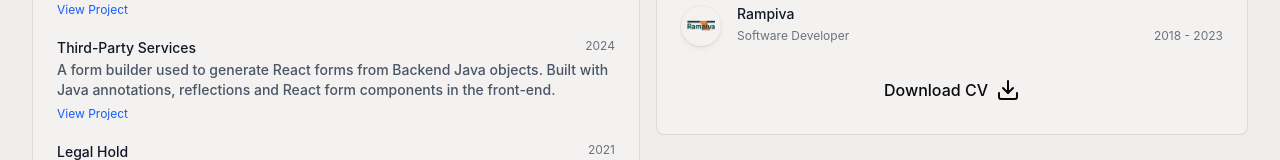
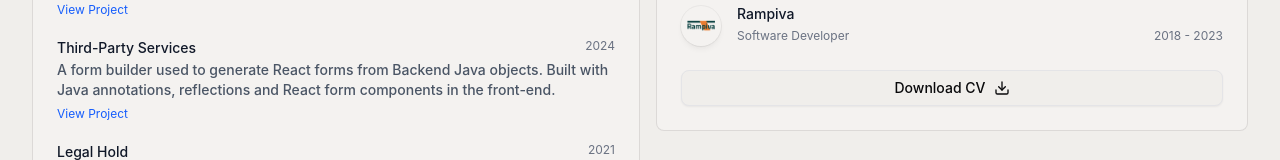
Before and after one commit to abikandiah/portfolio, a React (Vite) app: page / in a window 1280 px wide. Shown: the part 1001-1161 px from the top of the page. Built offline with nearby package versions, Linux system fonts and the light colour scheme.

Commit message:
Download button styling

```diff
--- a/src/components/home/WorkExperience.tsx
+++ b/src/components/home/WorkExperience.tsx
@@ -1,5 +1,6 @@
 import { BriefcaseBusiness, Download } from "lucide-react"
 import { Card, CardH2Header } from "../ui/card"
+import { Button } from "../ui/button"
 
 
 function WorkExperience() {
@@ -63,13 +64,14 @@ function WorkExperienceRow({ companyName, role, duration, logoSrc }: WorkExperie
 
 function DownloadResume() {
     return (
-        <a href={"/src/assets/Abilaesh Kandiah - Resume.pdf"} download
-            className="flex items-center justify-center mx-auto
-                px-3 py-2 rounded-md"
-        >
-            <span className="mr-2 font-medium">Download CV</span>
-            <Download />
-        </a>
+        <Button asChild className="">
+            <a href={"/src/assets/Abilaesh Kandiah - Resume.pdf"} download
+                className="flex items-center gap-2"
+            >
+                <span className="font-medium">Download CV</span>
+                <Download />
+            </a>
+        </Button>
     )
 }
 
--- a/src/routes/projects/route.tsx
+++ b/src/routes/projects/route.tsx
@@ -15,7 +15,9 @@ export const Route = createFileRoute('/projects')({
 
 function RouteComponent() {
 	return (
-		<CarouselDemo />
+		<div className="flex flex-col">
+			<CarouselDemo />
+		</div>
 	)
 }
 
```
